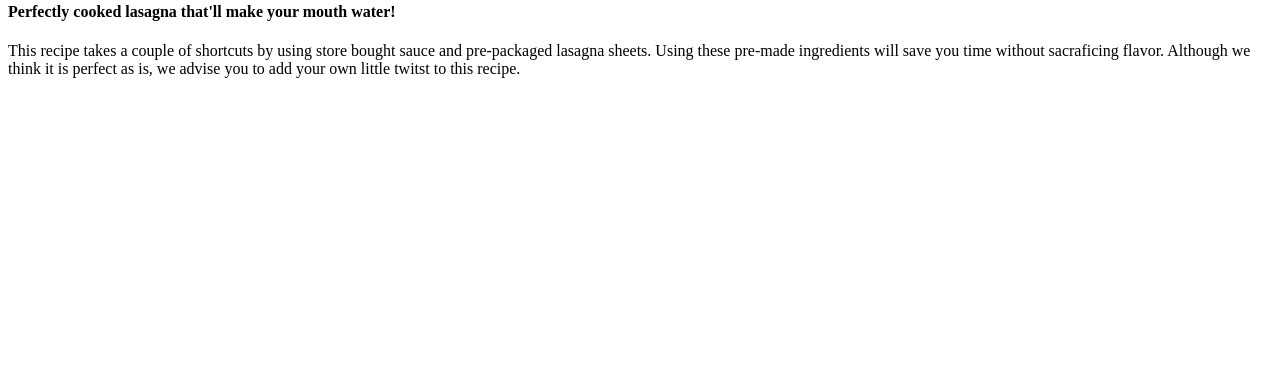
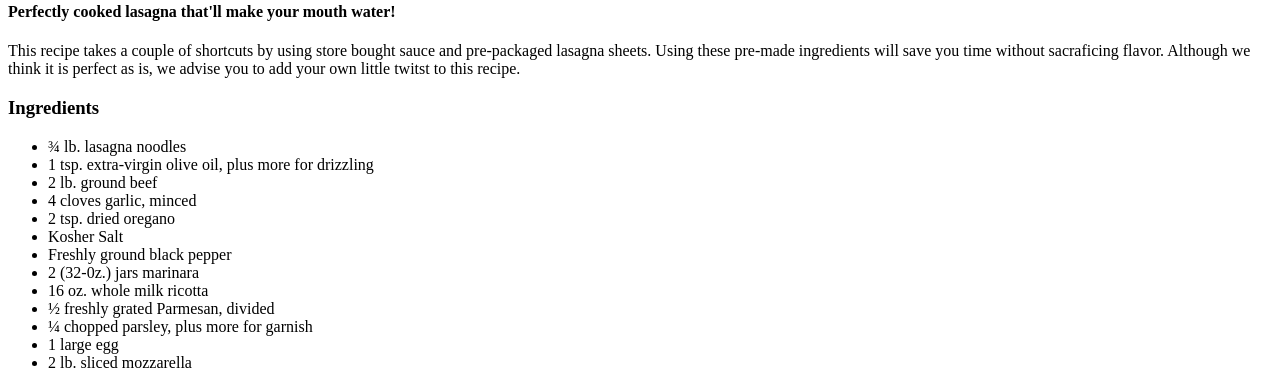
Before and after one commit to davidliberal0/odin-recipes, a plain HTML site: page recipes/lasagna.html in a window 1280 px wide. Shown: the part 552-940 px from the top of the page. Before the commit the page ends 800 px from the top, so only its background shows below. Drawn offline with Linux system fonts and the light colour scheme.

Commit message:
create a ingredients list

```diff
--- a/recipes/lasagna.html
+++ b/recipes/lasagna.html
@@ -21,5 +21,21 @@
       you time without sacraficing flavor. Although we think it is perfect as
       is, we advise you to add your own little twitst to this recipe.
     </p>
+    <h3>Ingredients</h3>
+    <ul>
+      <li>&frac34; lb. lasagna noodles</li>
+      <li>1 tsp. extra-virgin olive oil, plus more for drizzling</li>
+      <li>2 lb. ground beef</li>
+      <li>4 cloves garlic, minced</li>
+      <li>2 tsp. dried oregano</li>
+      <li>Kosher Salt</li>
+      <li>Freshly ground black pepper</li>
+      <li>2 (32-0z.) jars marinara</li>
+      <li>16 oz. whole milk ricotta</li>
+      <li>&frac12; freshly grated Parmesan, divided</li>
+      <li>&frac14; chopped parsley, plus more for garnish</li>
+      <li>1 large egg</li>
+      <li>2 lb. sliced mozzarella</li>
+    </ul>
   </body>
 </html>
```
